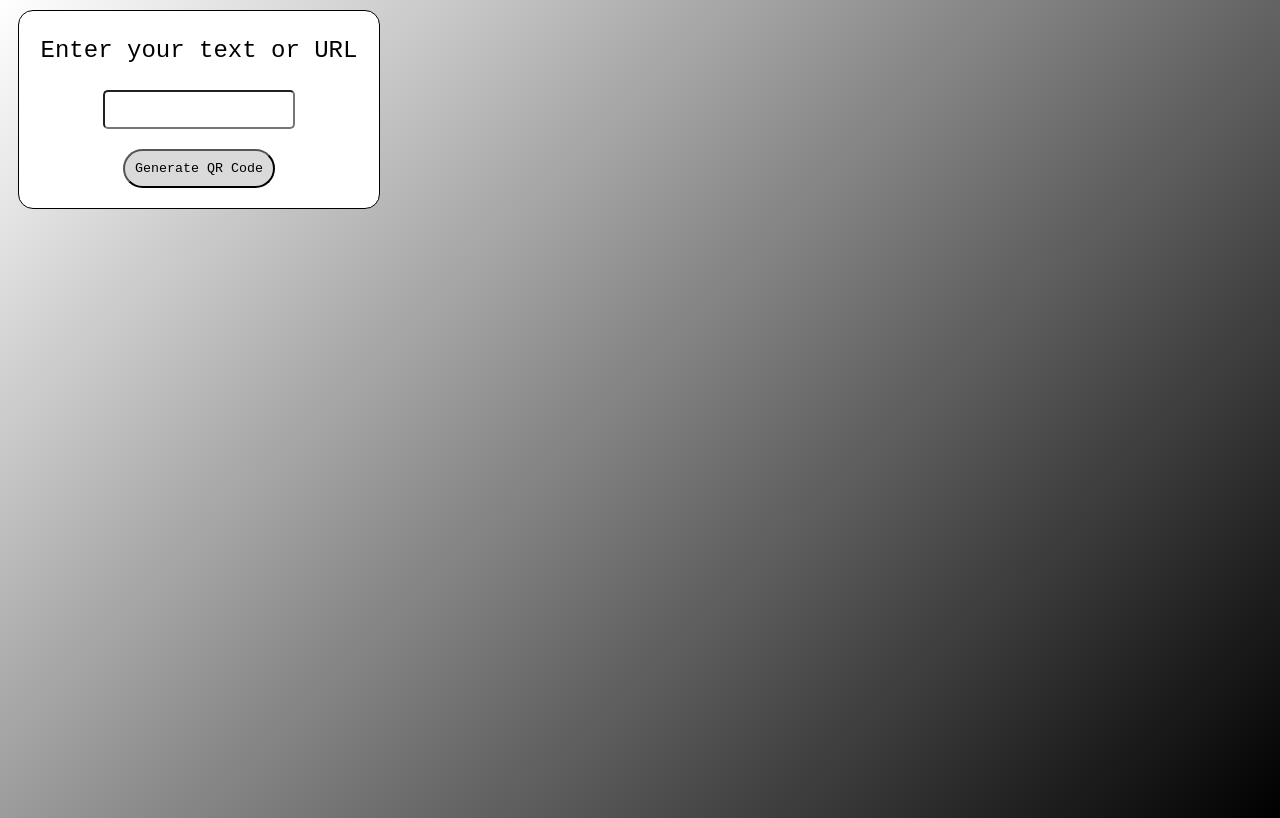
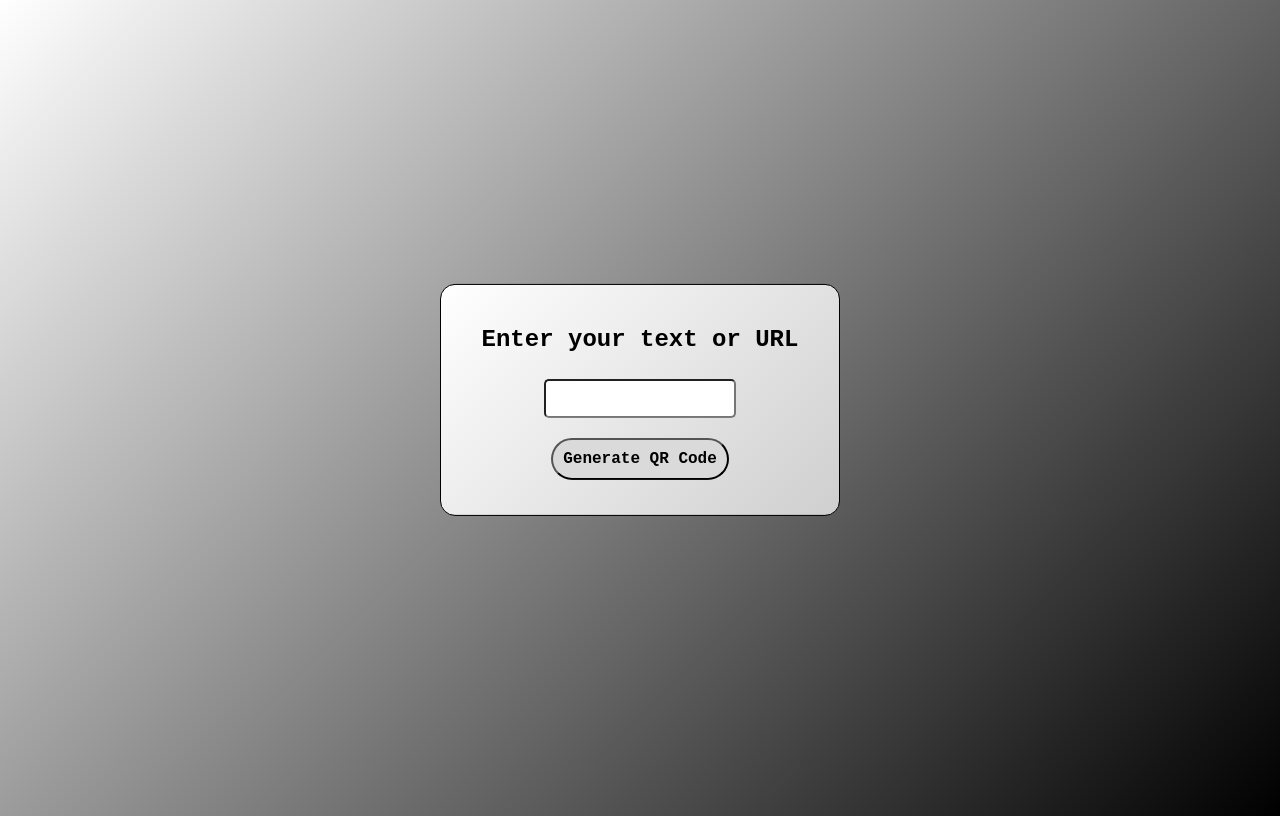
Before and after one commit to mikalPaudel/8.-QR-Code-Generator, a plain HTML site: page index.html in a window 1280 px wide. Drawn offline with Linux system fonts and the light colour scheme.

Commit message:
Refactor HTML structure and improve CSS styles for better layout and design

```diff
--- a/index.html
+++ b/index.html
@@ -10,7 +10,6 @@
     <div class="container">
         <h1>Enter your text or URL</h1>
         <input type="text">
-        <div class="qr">QR code</div>
         <button>Generate QR Code</button>
     </div>
 
--- a/styles.css
+++ b/styles.css
@@ -2,6 +2,7 @@
     font-family: 'Courier New', Courier, monospace;
     margin: none;
     padding:none;
+    box-sizing: border-box;
 }
  body{
     background: linear-gradient(135deg, #fff, #000);
@@ -10,17 +11,18 @@
  .container{
     border: 1px solid;
     border-radius: 15px;
-    padding: 10px;
-    margin: 10px;
+    padding: 25px;
     text-align: center;
-    width: 340px;
-    background: #ffffff;
-    /* display: flex;
-    flex-direction: column; */
+    width: 400px;
+    top: 50%;
+    left: 50%;
+    position: absolute;
+    background: linear-gradient(135deg,#ffffff, #cfcfcf );
+    transform: translate(-50%, -50%);
  }
  h1{
     font-size: 24px;
-    font-weight: 500;
+    font-weight: 600;
     word-wrap: none;
  }
  input{
@@ -36,6 +38,8 @@
     margin: 10px;
     border-radius: 50px;
     background: #dadada;
+    font-size: 16px;
+    font-weight: 600;
  }
  button:hover{
     cursor: pointer;
```
